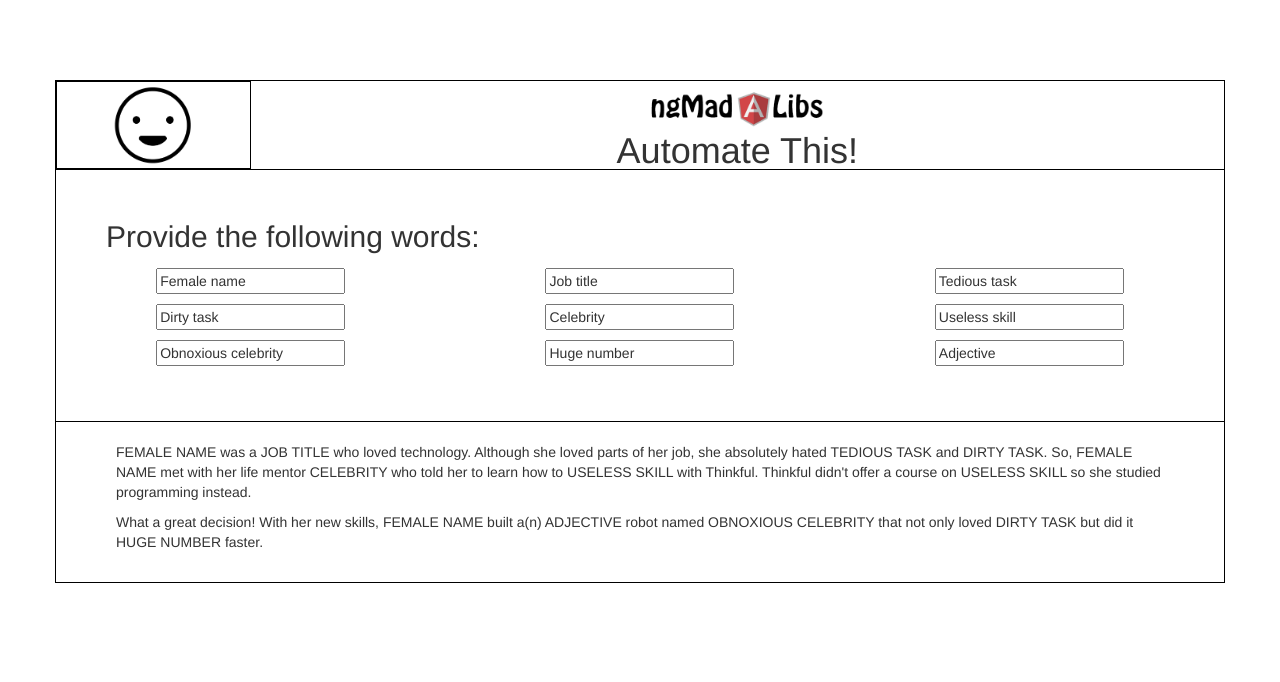
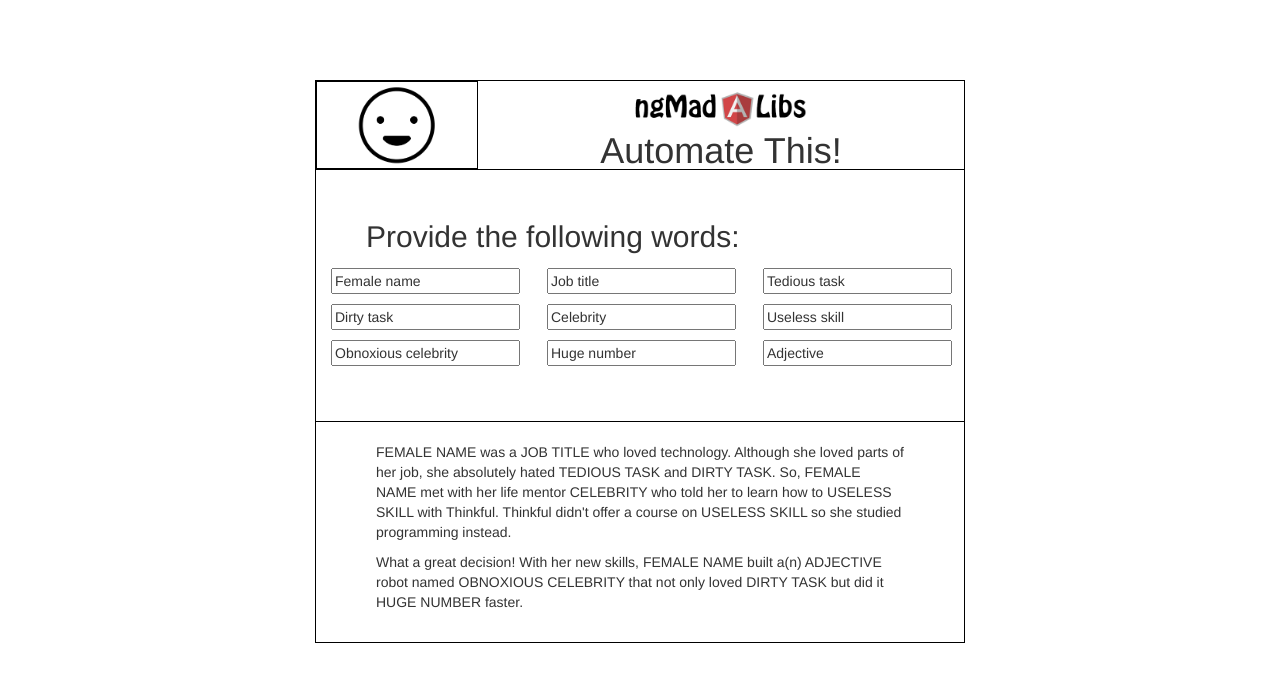
Before and after one commit to drabinowitz/ngMadLibs, a plain HTML site: page index.html in a window 1280 px wide. Drawn offline with nearby package versions, Linux system fonts and the light colour scheme.

Commit message:
resized container to match sketch

```diff
--- a/index.html
+++ b/index.html
@@ -2,9 +2,9 @@
 <html ng-app='madlibs'>
 <head>
 
+	<link rel="stylesheet" href="https://maxcdn.bootstrapcdn.com/bootstrap/3.2.0/css/bootstrap.min.css">
+
 	<link rel="stylesheet" href="main.css">
-
-	<link rel="stylesheet" href="https://maxcdn.bootstrapcdn.com/bootstrap/3.2.0/css/bootstrap.min.css">
 
 </head>
 <body ng-controller="myController">
@@ -13,13 +13,13 @@
 
 		<div class="row headerBar">
 
-			<div class="happyFace col-md-2">
+			<div class="happyFace col-md-3">
 
 				<img src="mad-lib-happy-face.png" alt="" class="happyFaceImage">
 
 			</div>
 
-			<div class="logo col-md-10">
+			<div class="logo col-md-9">
 
 				<img src="ng-mad-libs-logo.png" alt="" class="logoImage">
 
--- a/main.css
+++ b/main.css
@@ -1,3 +1,9 @@
+@media (min-width: 1200px) {
+  .container {
+    width: 650px;
+  }
+}
+
 .container {
 border: 1px solid black;
 margin-top:80px;
```
